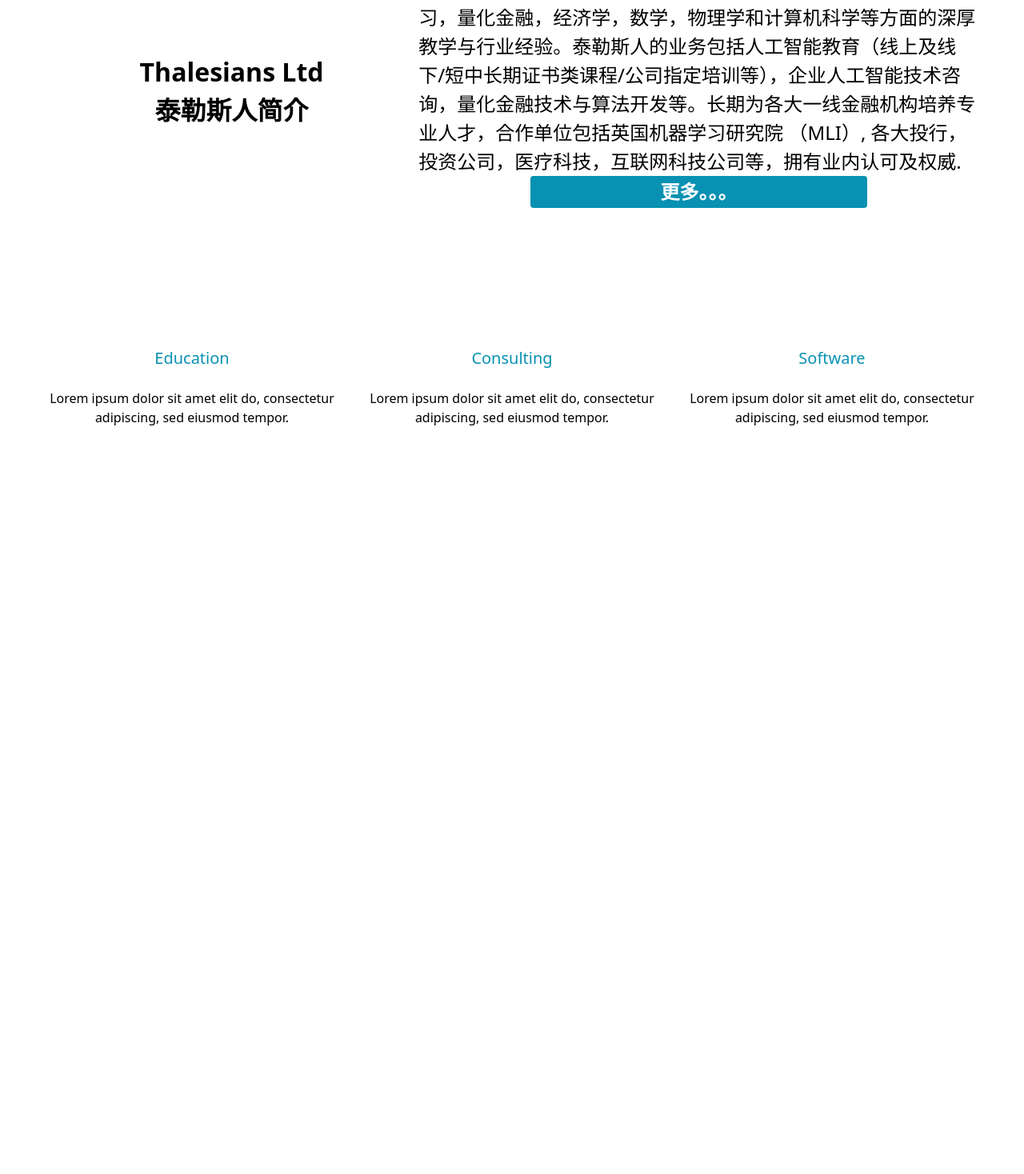
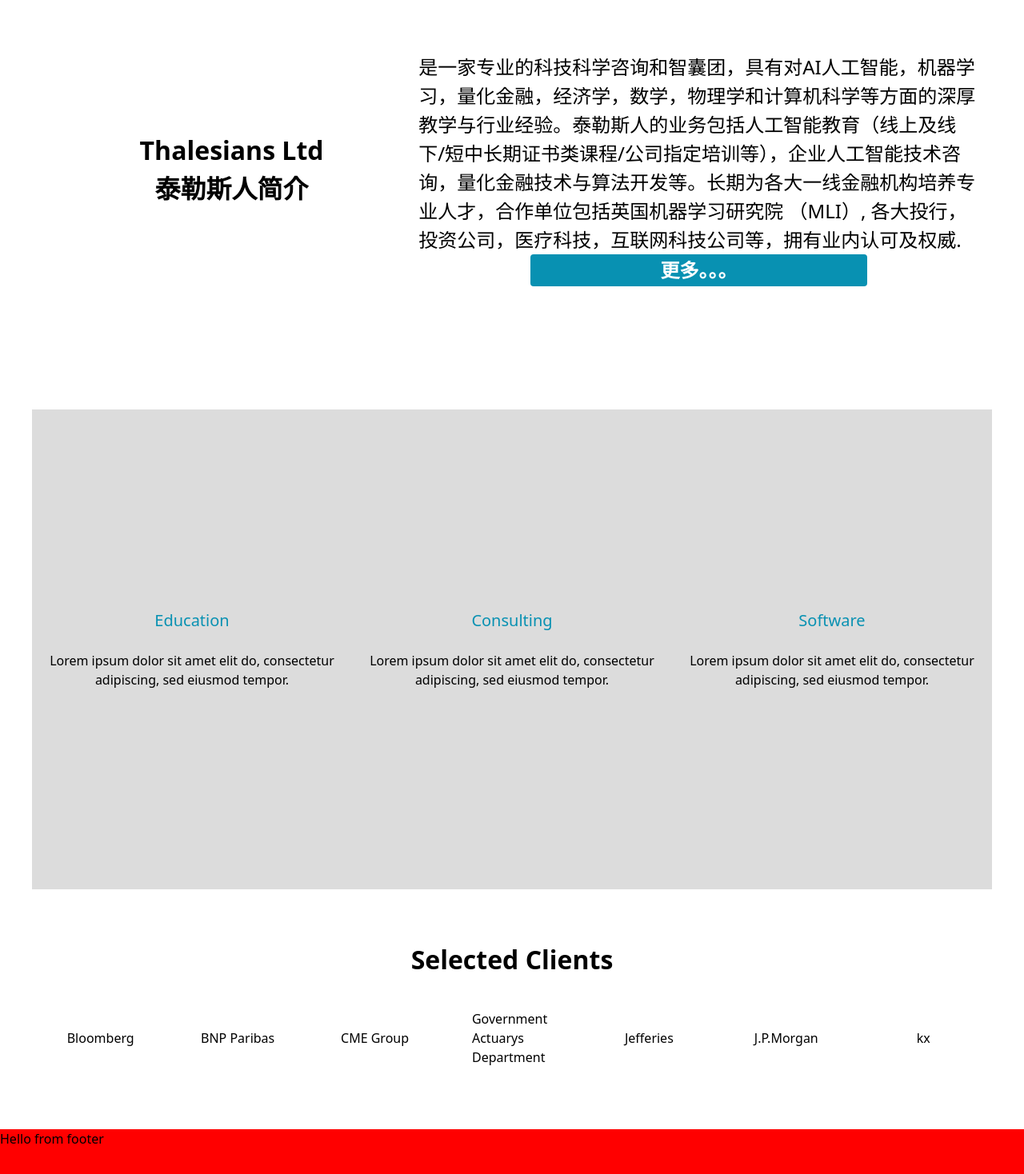
Before and after one commit to NaurisTisancins/china-biz, a Next.js app: page / in a window 1280 px wide. Shown: the part 148-1616 px from the top of the page at 80% size. Before the commit the page ends 800 px from the top, so only its background shows below. Built offline with nearby package versions, Linux system fonts and the light colour scheme.

Commit message:
Clients section and Footer

```diff
--- a/components/buttons/CallToActionButton.tsx
+++ b/components/buttons/CallToActionButton.tsx
@@ -1,12 +1,18 @@
+import Link from 'next/link';
+
 type Props = {
   text: string;
+  path: string;
 };
 
-function CallToActionButton({ text }: Props) {
+function CallToActionButton({ text, path }: Props) {
   return (
-    <div className="call-to-action-btn bg-cyan-600 text-white font-semibold rounded hover:bg-amber-300">
+    <Link
+      className="call-to-action-btn bg-cyan-600 text-white font-semibold rounded hover:bg-amber-300"
+      href={path}
+    >
       {text}
-    </div>
+    </Link>
   );
 }
 
--- /dev/null
+++ b/components/footer/Footer.tsx
@@ -0,0 +1,5 @@
+function Footer() {
+  return <div className="footer-container">Hello from footer</div>;
+}
+
+export default Footer;
--- a/components/home-page-components/HeroTitleSection.tsx
+++ b/components/home-page-components/HeroTitleSection.tsx
@@ -12,7 +12,7 @@
           （MLI）,
           各大投行，投资公司，医疗科技，互联网科技公司等，拥有业内认可及权威.
         </h2>
-        <CallToActionButton text="更多。。。" />
+        <CallToActionButton text="更多。。。" path="/about" />
       </div>
     </section>
   );
--- /dev/null
+++ b/components/home-page-components/SelectedClientsSection.tsx
@@ -0,0 +1,20 @@
+function SelectedClientsSection() {
+  return (
+    <section className="selected-clients-section">
+      <h2 className="selected-clients-title ">Selected Clients</h2>
+      <div className="selected-clients-container">
+        <div className="selected-clients-item">Bloomberg</div>
+        <div className="selected-clients-item">BNP Paribas</div>
+        <div className="selected-clients-item">CME Group</div>
+        <div className="selected-clients-item">
+          Government Actuarys Department
+        </div>
+        <div className="selected-clients-item">Jefferies</div>
+        <div className="selected-clients-item">J.P.Morgan</div>
+        <div className="selected-clients-item">kx</div>
+      </div>
+    </section>
+  );
+}
+
+export default SelectedClientsSection;
--- a/components/home-page-components/ServicesSection.tsx
+++ b/components/home-page-components/ServicesSection.tsx
@@ -2,7 +2,7 @@
 
 function ServicesSection() {
   return (
-    <section className="services-container">
+    <section className="services-section">
       <div className="service-item ">
         <Link href="/">
           <h2 className="service-title text-xl text-cyan-600 hover:text-amber-300">
--- a/components/main-layout/MainLayout.tsx
+++ b/components/main-layout/MainLayout.tsx
@@ -1,4 +1,5 @@
 import { ReactElement } from 'react';
+import Footer from '../footer/Footer';
 import NavigationBar from '../navigation-bar/NavigationBar';
 
 type Props = {
@@ -7,10 +8,11 @@
 
 function MainLayout({ children }: Props): ReactElement {
   return (
-    <div className="overflow-auto">
+    <>
       <NavigationBar />
       <main className="main-layout-container">{children}</main>
-    </div>
+      <Footer />
+    </>
   );
 }
 
--- a/components/navigation-bar/NavigationBarLinks.tsx
+++ b/components/navigation-bar/NavigationBarLinks.tsx
@@ -19,8 +19,8 @@
       <Link href="/">
         <div
           className={
-            'nav-link text-cyan-600 hover:text-amber-300 ' +
-            (selectedPath('/') ? 'text-amber-300' : '')
+            'nav-link hover:text-amber-300 ' +
+            (selectedPath('/') ? 'text-amber-300' : 'text-cyan-600')
           }
         >
           Home
@@ -29,8 +29,8 @@
       <Link href="/about">
         <div
           className={
-            'nav-link text-cyan-600 hover:text-amber-300 ' +
-            (selectedPath('/about') ? 'text-amber-300' : '')
+            'nav-link hover:text-amber-300 ' +
+            (selectedPath('/about') ? 'text-amber-300' : 'text-cyan-600')
           }
         >
           About
--- a/pages/index.tsx
+++ b/pages/index.tsx
@@ -4,6 +4,7 @@
 import MainLayout from '@/components/main-layout/MainLayout';
 import HeroTitleSection from '@/components/home-page-components/HeroTitleSection';
 import ServicesSection from '@/components/home-page-components/ServicesSection';
+import SelectedClientsSection from '@/components/home-page-components/SelectedClientsSection';
 
 const inter = Inter({ subsets: ['latin'] });
 
@@ -12,6 +13,7 @@
     <div className="home-page-container">
       <HeroTitleSection />
       <ServicesSection />
+      <SelectedClientsSection />
     </div>
   );
 };
--- a/styles/globals.css
+++ b/styles/globals.css
@@ -14,8 +14,7 @@
   align-items: center;
   justify-content: center;
   width: 100%;
-  height: 600px;
-
+  min-height: 600px;
   padding: 0 16px;
 }
 
@@ -47,11 +46,12 @@
   cursor: pointer;
 }
 
-.services-container {
+.services-section {
   display: flex;
   align-items: center;
   justify-content: space-around;
-  height: 500px;
+  min-height: 600px;
+  background-color: gainsboro;
 }
 
 .service-item {
@@ -70,10 +70,52 @@
   text-align: center;
 }
 
+.selected-clients-section {
+  display: flex;
+  flex-direction: column;
+  align-items: center;
+  justify-content: center;
+  min-height: 300px;
+}
+
+.selected-clients-title {
+  font-size: 32px;
+  font-weight: bold;
+  margin-bottom: 24px;
+}
+
+.selected-clients-container {
+  display: flex;
+  flex-direction: row;
+  align-items: center;
+  justify-content: space-around;
+  /* gap: 16px; */
+  width: 100%;
+}
+
+.selected-clients-item {
+  display: flex;
+  align-items: center;
+  justify-content: center;
+  width: 100px;
+  height: 100px;
+  background-color: white;
+  cursor: pointer;
+  transition: 0.5s ease-in-out;
+}
+
+.selected-clients-item:hover {
+  background-color: rgb(226 232 240);
+}
+
+.main-container {
+  height: 100%;
+}
+
 .main-layout-container {
   display: flex;
   justify-content: center;
-  height: calc(100vh - 60px);
+  min-height: 100%;
   max-width: 1200px;
   width: 100%;
   margin: 0 auto;
@@ -110,3 +152,10 @@
   font-size: 16px;
   cursor: pointer;
 }
+
+.footer-container {
+  width: 100%;
+  height: 60px;
+  margin-bottom: 0px;
+  background-color: red;
+}
```
